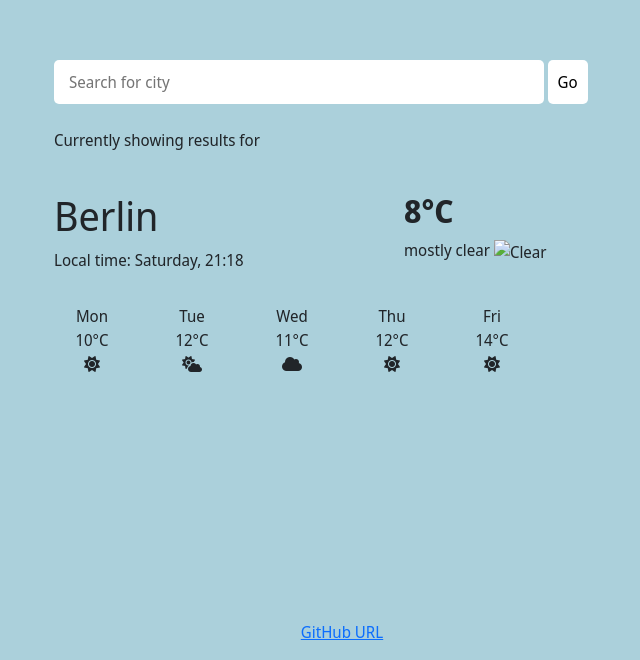
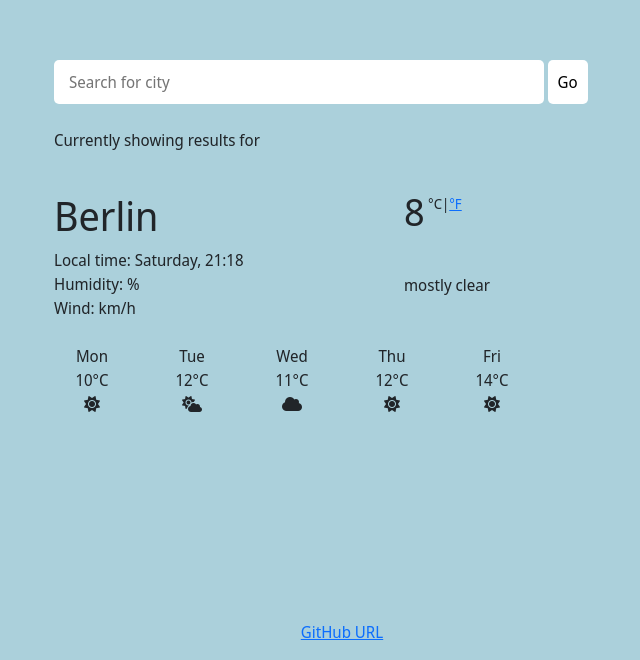
Before and after one commit to KatBodner/Weather-App-Week-6, a website built with Parcel: page index.html in a window 1280 px wide. Shown: the part 140-800 px from the top of the page, without its empty margins (298-938 px from the left). Built offline with nearby package versions, Linux system fonts and the light colour scheme.

Commit message:
update html temperature element and icon

```diff
--- a/index.html
+++ b/index.html
@@ -38,21 +38,26 @@
       <div class="row">
         <div class="col-7">
           <h1 id="city">Berlin</h1>
-          <div class="local-time">Local time: Thursday 20:38 CET</div>
+          <ul>
+            <li><div class="local-time">Local time: Thursday 20:38 CET</div></li>
+            <li>Humidity: <span id="humidity"></span>%</li>
+            <li>Wind: <span id="wind"></span> km/h</li>
+          </ul>
         </div>
 
         <div class="col-5">
-          <h2 id="temperatureElement">
-            <strong>
-              8°C
-            </strong>
-          </h2>
-          <p id="atmosphere">
-            mostly clear <span><img src="" alt="Clear" id="icon"/></span>
+          <h2 id="temperatureElement"><strong>8</strong><span class="units"> °C|<a href="#">°F</a></span></h2>
+          <p class="atmosphere">
+            <div class="clearfix weather-temperature">
+             <span><img src="" alt="" id="icon"/></span>
+             <div class="float-left">mostly clear</div>
+            </div>
           </p>
         </div>
       </div>
-      <br />
+
+
+     <br />
       <div class="row">
         <div class="col-2">
           Mon
--- a/src/index.js
+++ b/src/index.js
@@ -44,7 +44,6 @@ function showWeather(response) {
   let temperature = Math.round(response.data.main.temp);
   let temperatureElement = document.querySelector("#temperatureElement");
     temperatureElement.innerHTML = `${temperature}°C`;
-  atmosphereElement.innerHTML = response.data.weather[0].description;
   let iconElement = document.querySelector("#icon");
     iconElement.setAttribute(
     "src",
--- a/src/styles.css
+++ b/src/styles.css
@@ -30,8 +30,9 @@ body {
     background-color: #0980d0;
     color: #ffffff;
   }
+
   .atmosphere {
-    font-size: 24px;
+    font-size: 20px;
   }
 
   .col-2 {
@@ -46,7 +47,24 @@ body {
     text-align: center;
   }
 
-   img.icon {
-    text-align: right;
+  ul {
+    margin: 0;
+    padding: 0;
+  }
 
+  li {
+    list-style: none;
   }
+
+  h2 strong {
+    line-height: 1;
+    font-weight: 400;
+    font-size: larger;
+  }
+
+  h2 .units {
+    position: relative;
+    top: -17px;
+    font-size: 14px;
+    font-weight: 200;
+  }
```
Also changed, not shown: images/search.png (deleted).
